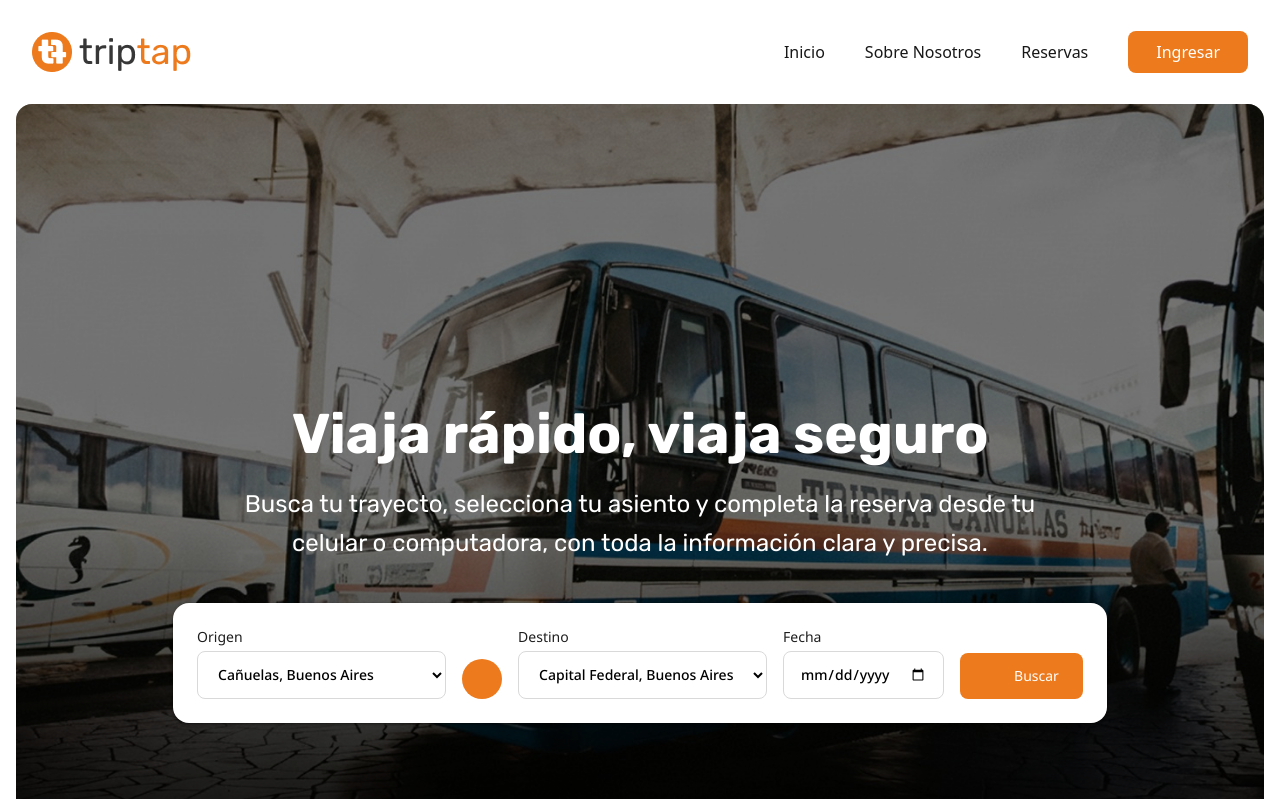
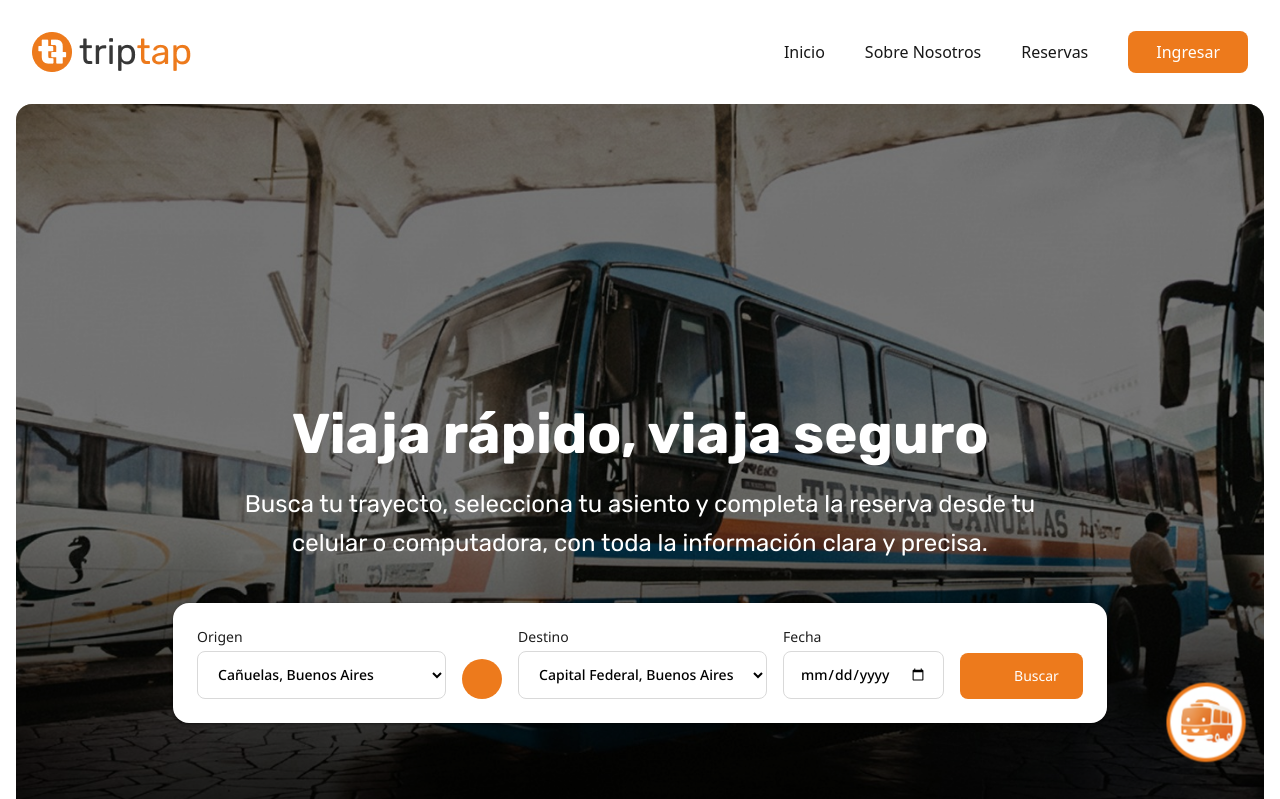
Before and after one commit to ezequielmanchula/triptap-frontend, a Next.js app: page / in a window 1280 px wide. Shown: the top 799 px of the page. Built offline with nearby package versions, Linux system fonts and the light colour scheme; some icons are missing.

Commit message:
feat: add floating button

```diff
--- /dev/null
+++ b/src/app/components/common/TapiButton.tsx
@@ -0,0 +1,21 @@
+// components/TapiButton.tsx
+import Image from "next/image";
+import Link from "next/link";
+
+
+export default function TapiButton() {
+  return (
+    <Link
+      href={""}
+      className="fixed bottom-4 right-4 p-2 z-50"
+    >
+      <Image
+        src="/images/TapiBtn.png"
+        alt="WhatsApp"
+        width={100}
+        height={100}
+        className="hover:scale-110 transition-transform duration-300"
+      />
+    </Link>
+  );
+}
--- a/src/app/layout.tsx
+++ b/src/app/layout.tsx
@@ -2,6 +2,7 @@ import type { Metadata } from "next";
 import MainLayout from "../layouts/MainLayout";
 import { Rubik, Noto_Sans} from "next/font/google";
 import "../styles/globals.css";
+import TapiButton from "./components/common/TapiButton";
 
 const rubik = Rubik({
   variable: "--font-rubik",
@@ -29,7 +30,10 @@ export default function RootLayout({
       <body
         className={`${rubik.variable} ${notoSans.variable} antialiased`}
       >
-        <MainLayout>{children}</MainLayout>
+        <MainLayout>
+          {children}
+          <TapiButton />
+        </MainLayout>
       </body>
     </html>
   );
```
Also changed, not shown: public/images/TapiBtn.png (added), 1 other file (tests, documents, lock files or other folders).
